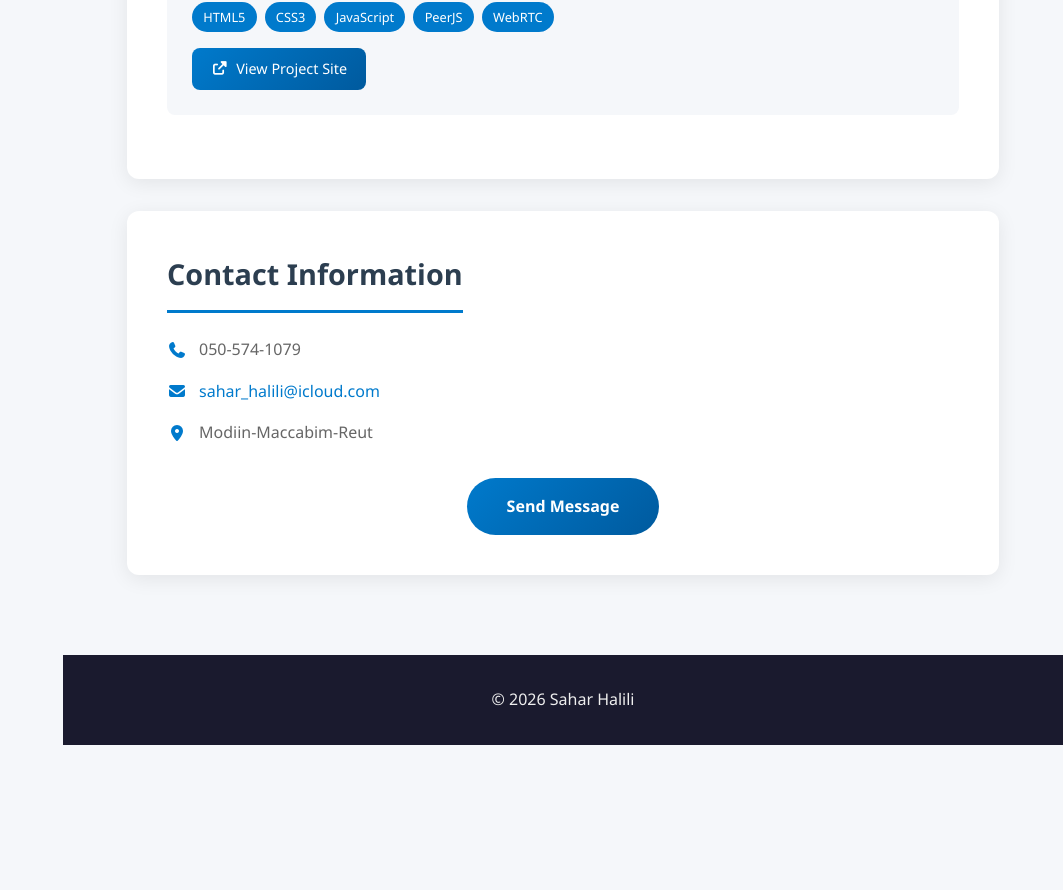
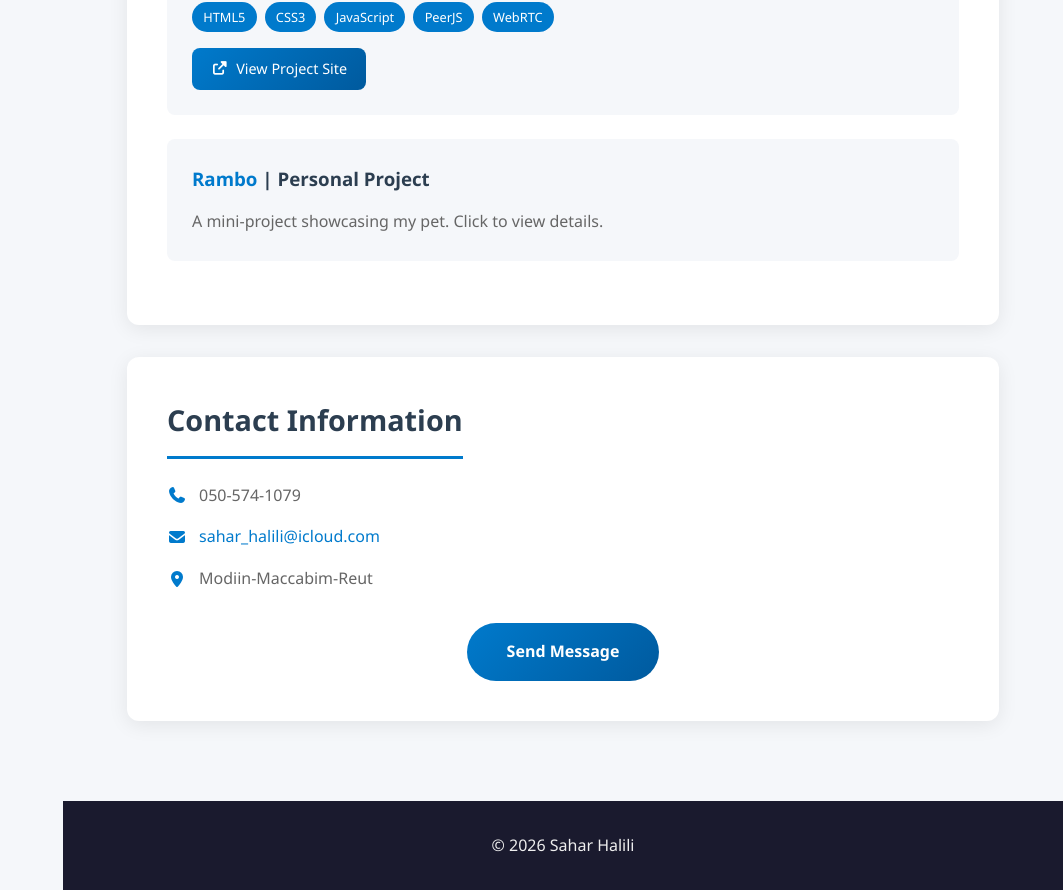
Before and after one commit to SaharHalili95/html-portfolio, a React (Vite) app: page /#/ in a window 1280 px wide. Shown: the part 6755-7645 px from the top of the page, without its empty margins (217-1280 px from the left). Before the commit the page ends 7500 px from the top, so only its background shows below. Built offline with nearby package versions, Linux system fonts and the light colour scheme.

Commit message:
feat: restore Rambo project to portfolio
Co-Authored-By: Claude Sonnet 4.6 <noreply@anthropic.com>

```diff
--- a/src/data/portfolioData.ts
+++ b/src/data/portfolioData.ts
@@ -193,6 +193,13 @@ export const projectsData = [
     link: "https://github.com/SaharHalili95/multiplayer-tictactoe",
     demoLink: "https://saharhalili95.github.io/multiplayer-tictactoe/",
   },
+  {
+    title: "Rambo",
+    subtitle: "Personal Project",
+    description: "A mini-project showcasing my pet. Click to view details.",
+    isInternal: true,
+    internalLink: "/rambo",
+  },
 ];
 
 export const contactData = {
```
